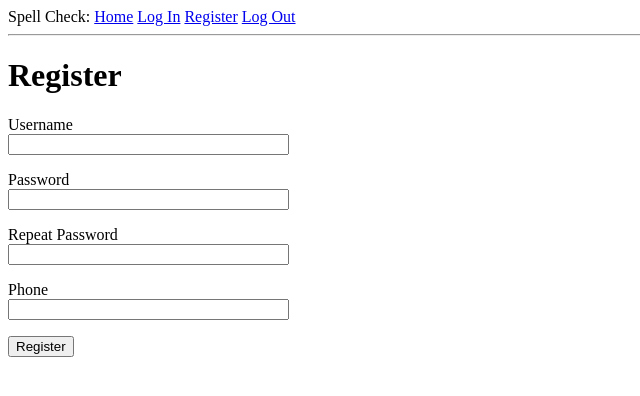
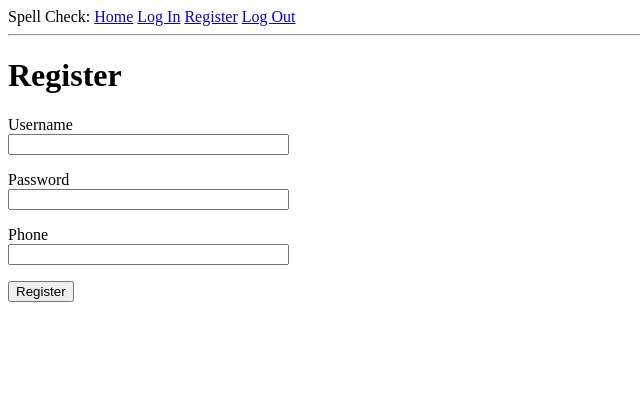
Before and after one commit to fvanlaer/AppSec-Assignment2, a Flask app: page /register in a window 1280 px wide. Shown: the top 396 px of the page, without its empty margins (0-640 px from the left). Run offline with Flask 2, Linux system fonts and the light colour scheme.

Commit message:
No more password confirmation

```diff
--- a/forms.py
+++ b/forms.py
@@ -15,8 +15,6 @@ class LoginForm(FlaskForm):
 class RegistrationForm(FlaskForm):
     username = StringField('Username', id="uname", validators=[DataRequired()])
     password = PasswordField('Password', id="pword", validators=[DataRequired()])
-    password2 = PasswordField(
-        'Repeat Password', validators=[DataRequired(), EqualTo('password')])
     phone = StringField('Phone', id="2fa", validators=[DataRequired()])
     submit = SubmitField('Register')
 
--- a/routes.py
+++ b/routes.py
@@ -18,8 +18,8 @@ def index():
 
 @blue.route('/login', methods=['GET', 'POST'])
 def login():
-    if current_user.is_authenticated:
-        return redirect(url_for('blue.spell_check'))
+    # if current_user.is_authenticated:
+    #    return redirect(url_for('blue.spell_check'))
     form = LoginForm()
     if form.validate_on_submit():
         user = User.query.filter_by(username=form.username.data).first()
@@ -38,8 +38,8 @@ def logout():
 
 @blue.route('/register', methods=['GET', 'POST'])
 def register():
-    if current_user.is_authenticated:
-        return redirect(url_for('blue.spell_check'))
+    # if current_user.is_authenticated:
+    #    return redirect(url_for('blue.spell_check'))
     form = RegistrationForm()
     if form.validate_on_submit():
         user = User(username=form.username.data, phone=form.phone.data)
--- a/templates/register.html
+++ b/templates/register.html
@@ -20,13 +20,6 @@
             {% endfor %}
         </p>
         <p>
-            {{ form.password2.label }}<br>
-            {{ form.password2(size=32) }}<br>
-            {% for error in form.password2.errors %}
-            <span style="color: red;">[{{ error }}]</span>
-            {% endfor %}
-        </p>
-        <p>
             {{ form.phone.label }}<br>
             {{ form.phone(size=32) }}<br>
             {% for error in form.phone.errors %}
```
